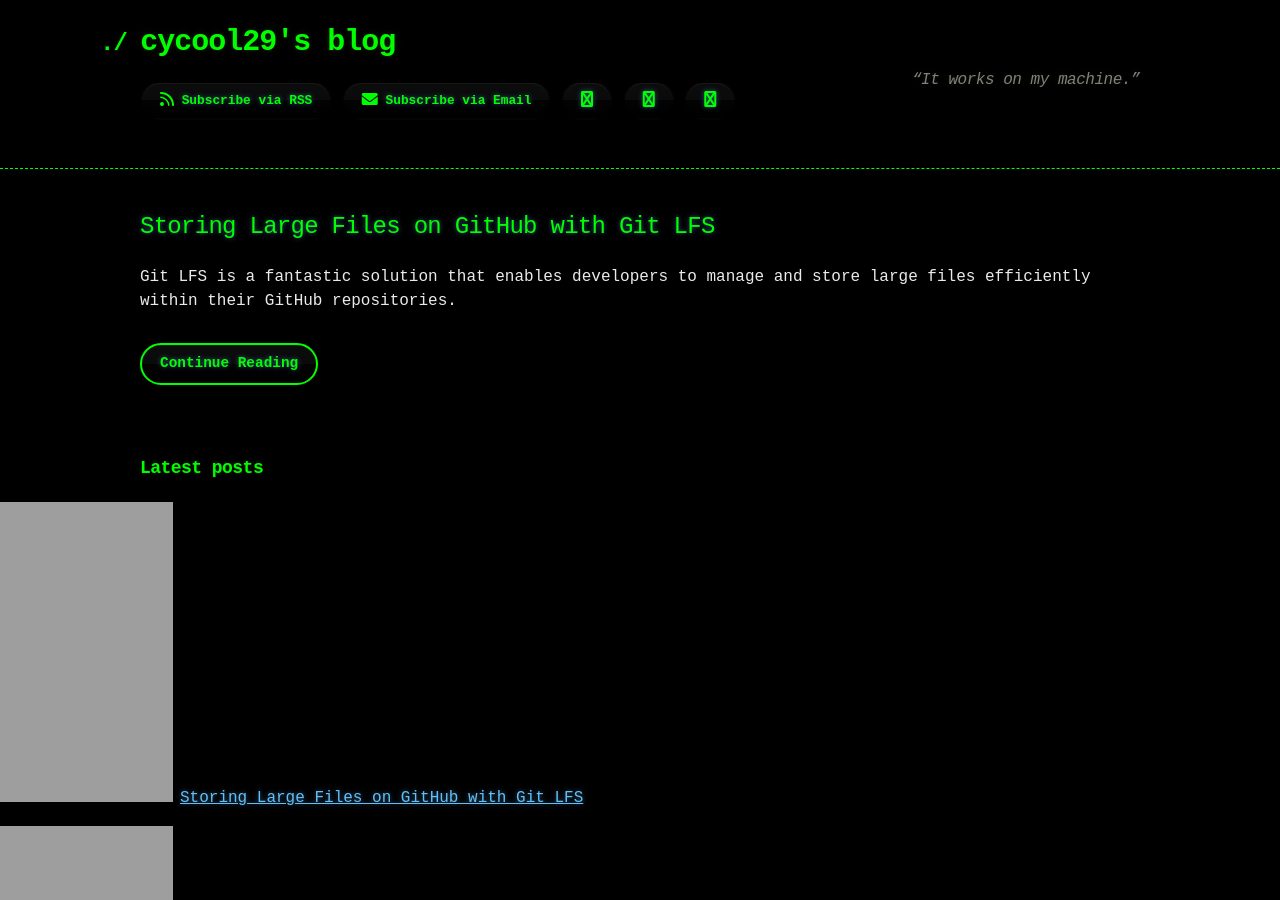
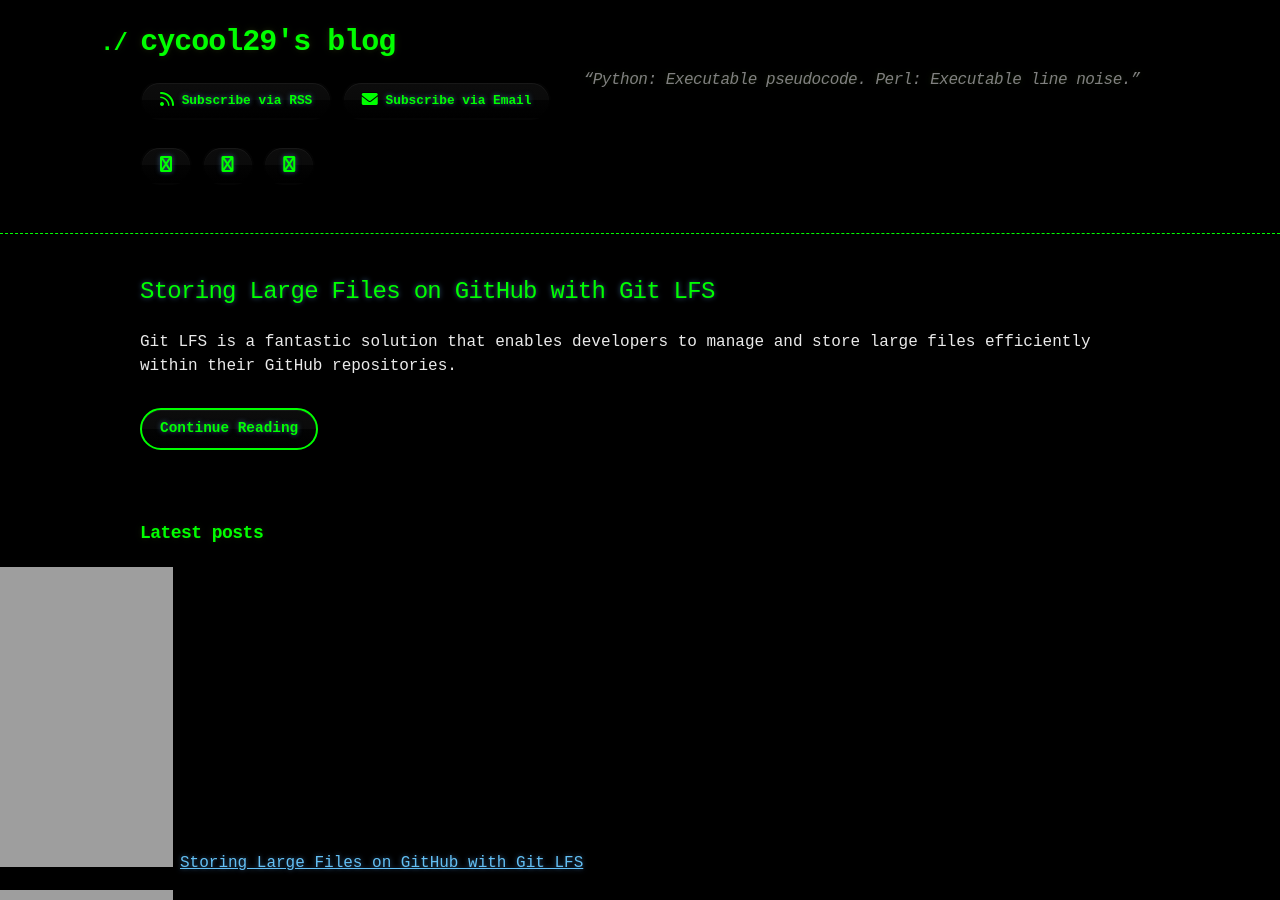
Before and after one commit to cycool29/cycool29.github.io, a Jekyll site: the page built from index.md, in a window 1280 px wide and 900 px high. Built offline with Jekyll 4.4.1, drawn with Linux system fonts in a browser that asks for light colours; a style sheet for code colours, icons or effects is not loaded.

Commit message:
Update quotes

```diff
--- a/_config.yml
+++ b/_config.yml
@@ -1,5 +1,5 @@
 title: cycool29's blog
-description: "“It works on my machine.” "
+description: "“Python: Executable pseudocode. Perl: Executable line noise.” "
 bio: A high school student. Intermediate in Python, Git, Bash. Learning JavaScript. He/Him. "
 author: cycool29
 url: https://cycool29.github.io
```
